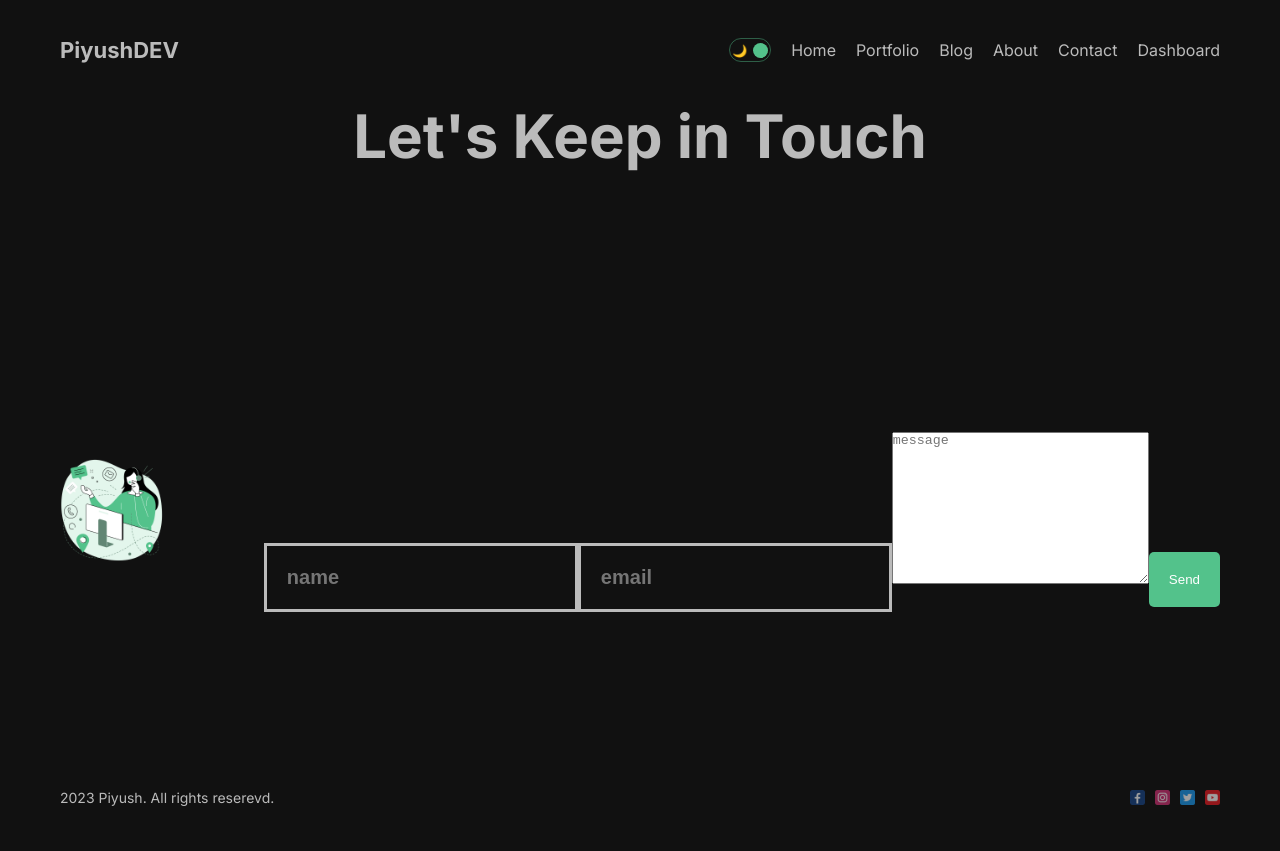
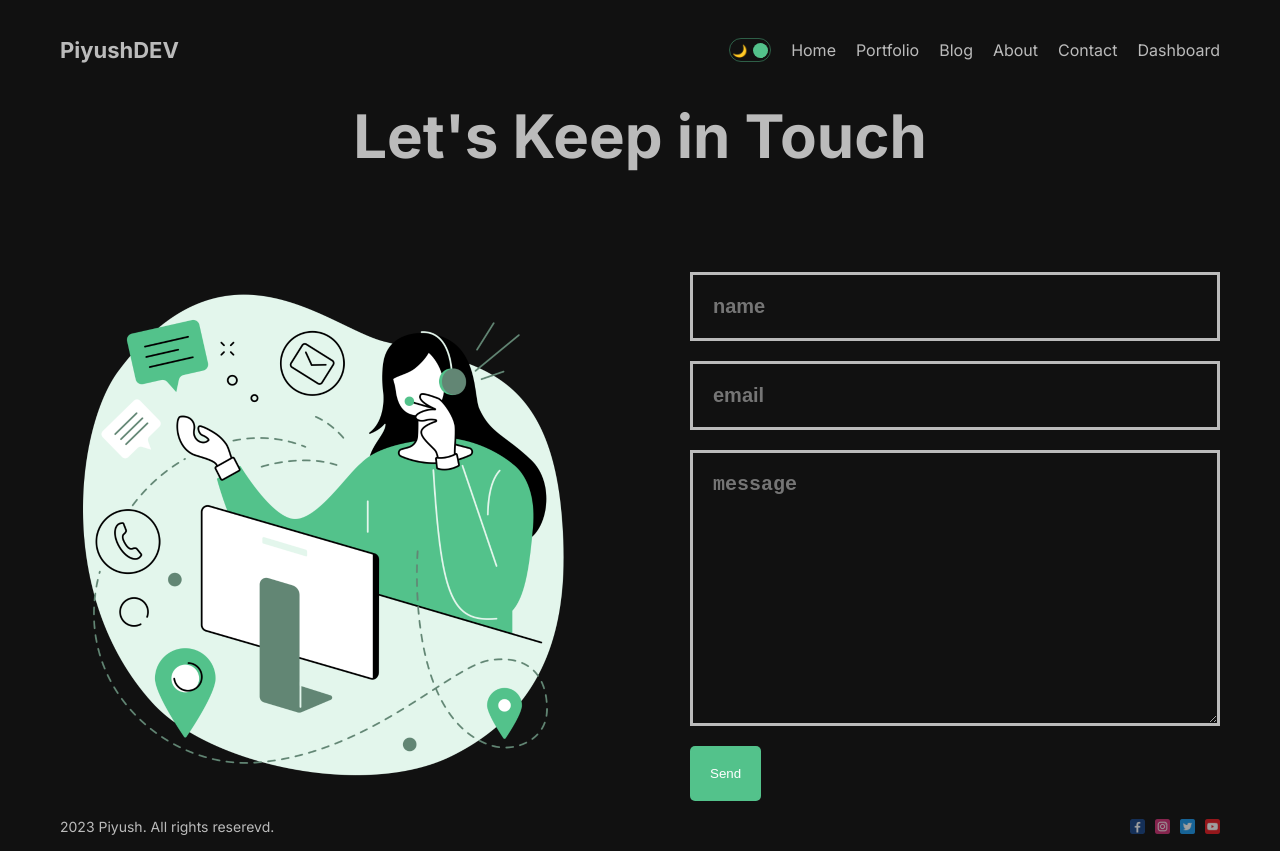
Before and after one commit to PiyushDev9000/NextJS-BlogSite, a Next.js app: page /contact in a window 1280 px wide. Before the commit the page ends 822 px from the top, so only its background shows below. Built offline with nearby package versions, Linux system fonts and the light colour scheme; no server answers.

Commit message:
Update page.module.css

```diff
--- a/src/app/contact/page.module.css
+++ b/src/app/contact/page.module.css
@@ -1,4 +1,4 @@
-.Container {
+.container {
 }
 
 .title {
@@ -19,27 +19,9 @@
   position: relative;
 }
 
-.formContainer {
-  display: flex;
-  flex-direction: column;
-  gap: 20px;
-  flex: 1;
-}
-
-.input,
-.textarea {
-  padding: 20px;
-  background-color: transparent;
-  font-weight: bold;
-  outline: none;
-  color: #bbb;
-  font-size: 20px;
-  border: 3px solid #bbb;
-}
-
 .image {
   object-fit: contain;
-  animation: move 3s infinite ease alternate;
+  /* animation: move 3s infinite ease alternate; */
 }
 
 @keyframes move {
@@ -50,3 +32,22 @@
     transform: translateY(0px) scale(1.03);
   }
 }
+
+.form {
+  flex: 1;
+  display: flex;
+  flex-direction: column;
+  gap: 20px;
+}
+
+.input,
+.textArea {
+  padding: 20px;
+  background-color: transparent;
+  border: none;
+  outline: none;
+  color: #bbb;
+  border: 3px solid #bbb;
+  font-size: 20px;
+  font-weight: bold;
+}
```
